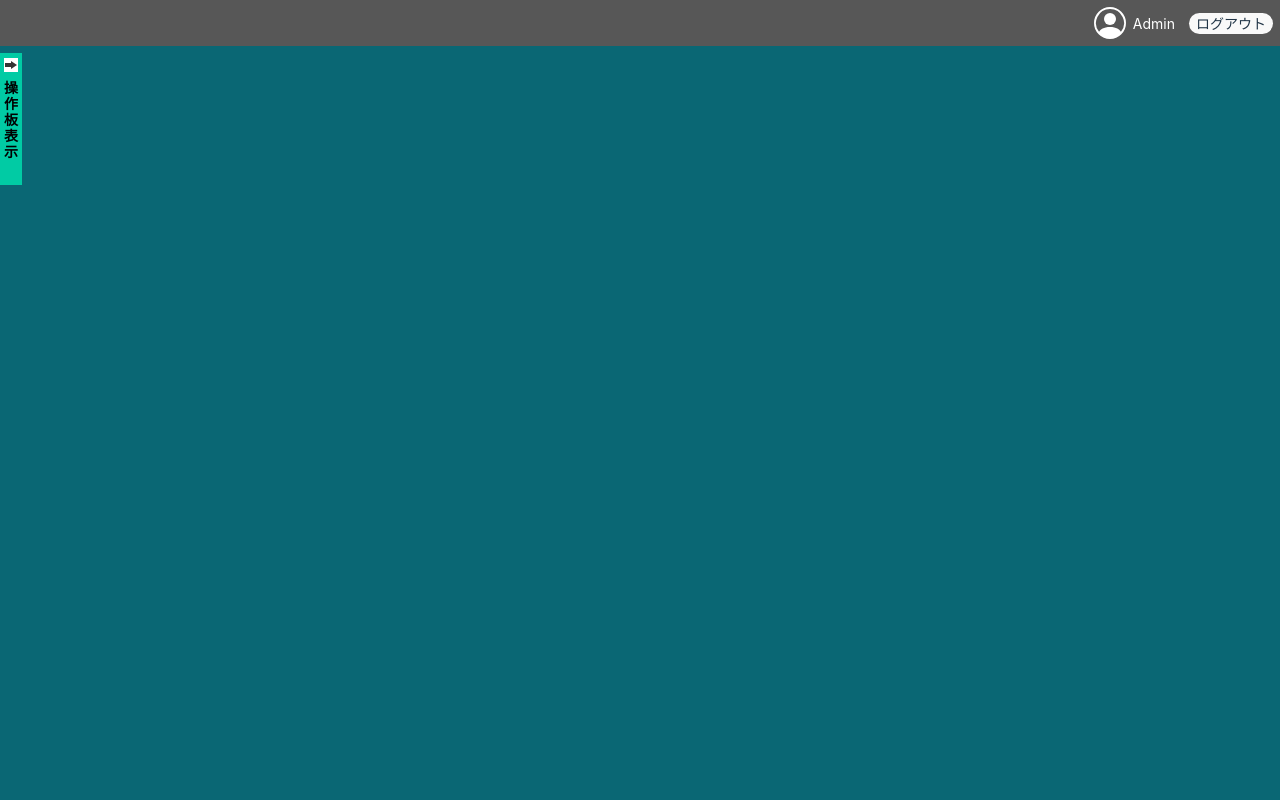
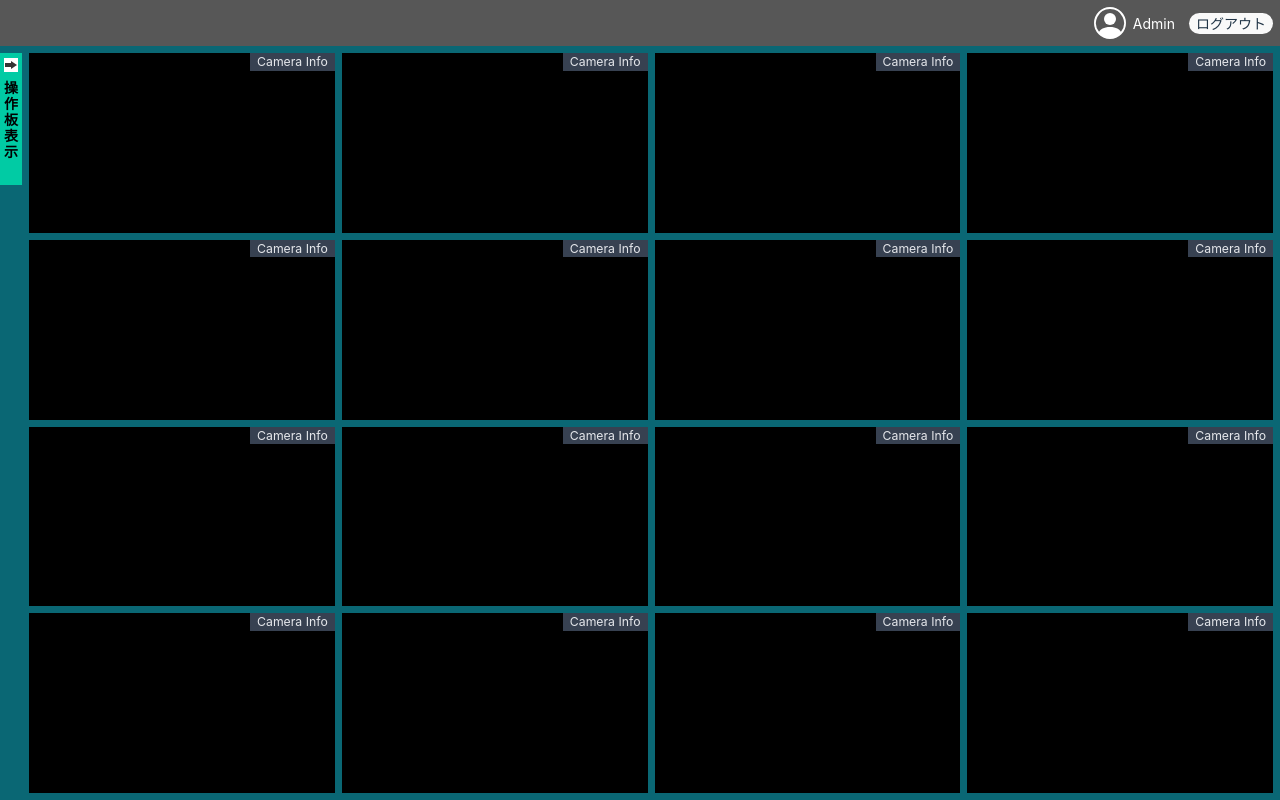
Before and after one commit to kallis312/do-call, a React (Vite) app: page / in a window 1280 px wide. Built offline with nearby package versions, Linux system fonts and the light colour scheme.

Commit message:
update-fix

```diff
--- a/src/pages/Home/HomeProvider.tsx
+++ b/src/pages/Home/HomeProvider.tsx
@@ -5,7 +5,7 @@ export const HomeContext = createContext<{
   layout: LayoutType[],
   setLayout: React.Dispatch<React.SetStateAction<LayoutType[]>>
 }>({
-  layout: [],
+  layout: Array.from({ length: 16 }).map(() => ({ w: 1, h: 1, x: 0, y: 0 })),
   setLayout: () => { throw Error('Funtion is not defined.') }
 })
 
@@ -14,7 +14,7 @@ type Props = {
 }
 
 const HomeProvider = ({ children }: Props) => {
-  const [layout, setLayout] = useState<LayoutType[]>([])
+  const [layout, setLayout] = useState<LayoutType[]>(Array.from({ length: 16 }).map(() => ({ w: 1, h: 1, x: 0, y: 0 })))
   return (
     <HomeContext.Provider value={{ layout, setLayout }}>
       {children}
--- a/src/pages/Home/index.tsx
+++ b/src/pages/Home/index.tsx
@@ -45,6 +45,7 @@ const Home = () => {
 
 const CameraPannel = () => {
   const { layout } = useContext(HomeContext)
+  console.log(layout)
   return (
     <div className="grid grid-cols-4 grid-rows-4 w-full gap-2 h-full  overflow-auto scroll" >
       {
```
